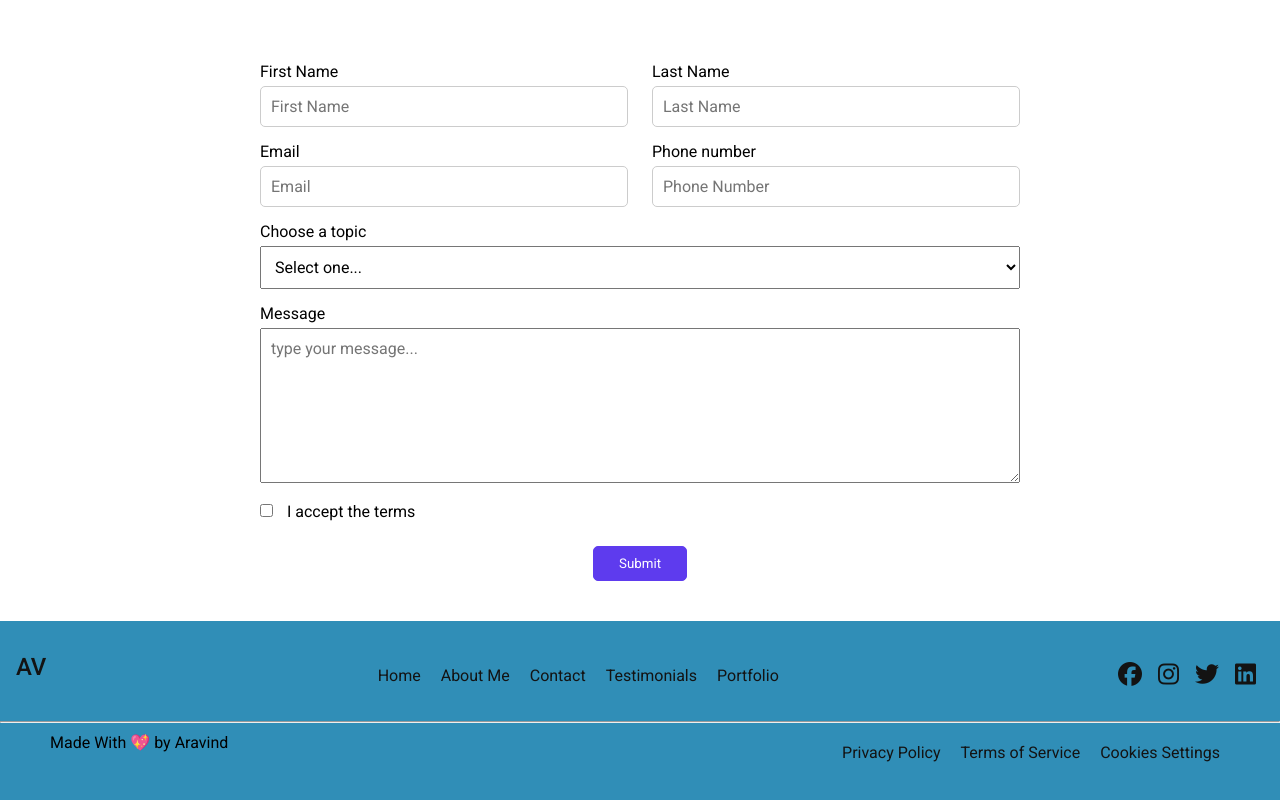
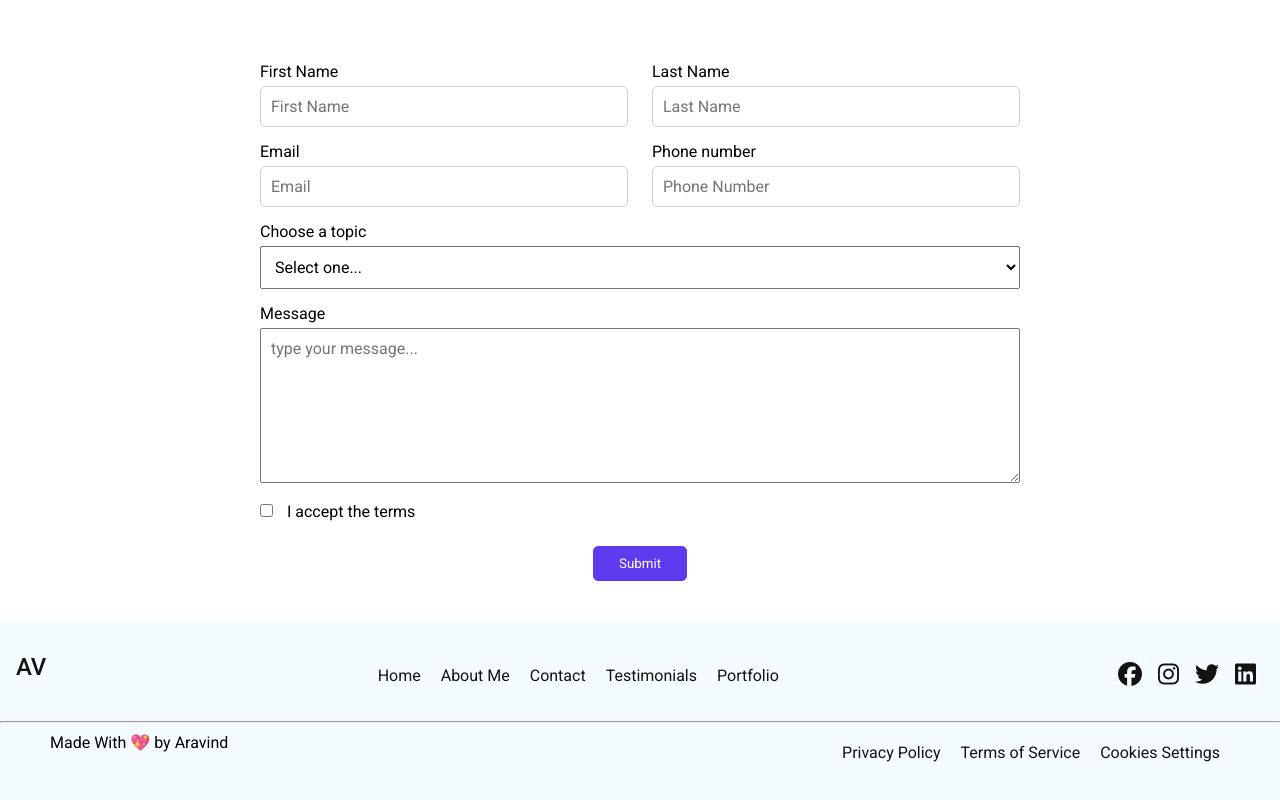
Before and after one commit to Aravindvenkat19/personal-portfolio-proj2, a plain HTML site: page index.html in a window 1280 px wide. Shown: the part 2958-3758 px from the top of the page. Drawn offline with Linux system fonts and the light colour scheme.

Commit message:
modified changed successfully

```diff
--- a/style.css
+++ b/style.css
@@ -783,7 +783,7 @@ img{
 /* Footer Section default CSS */
 
 .footer-container{
-  background: #308eb7;
+  background: #f5fcff;
   display: flex;
   flex-direction: column;
   justify-content: center;
```
